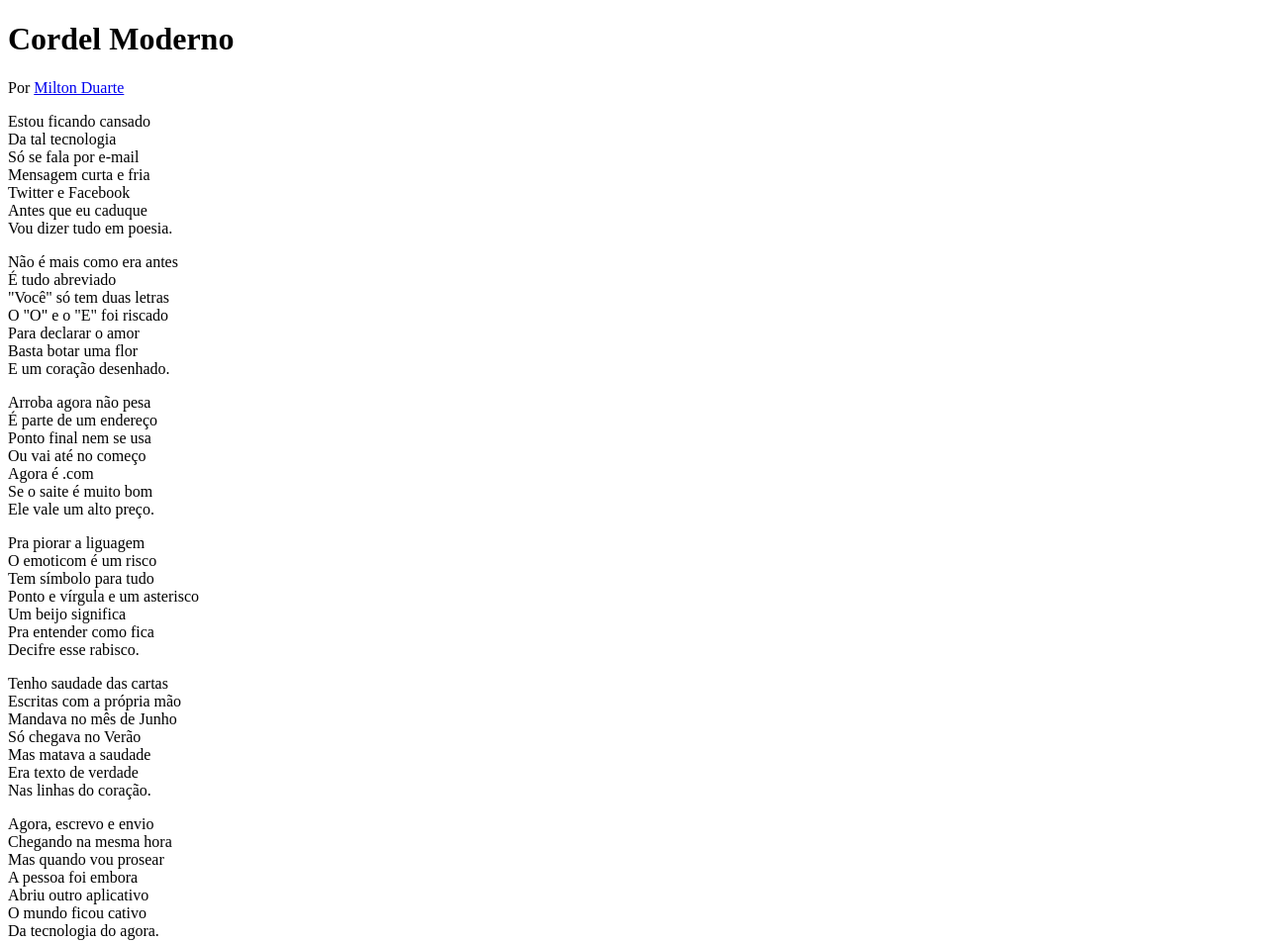
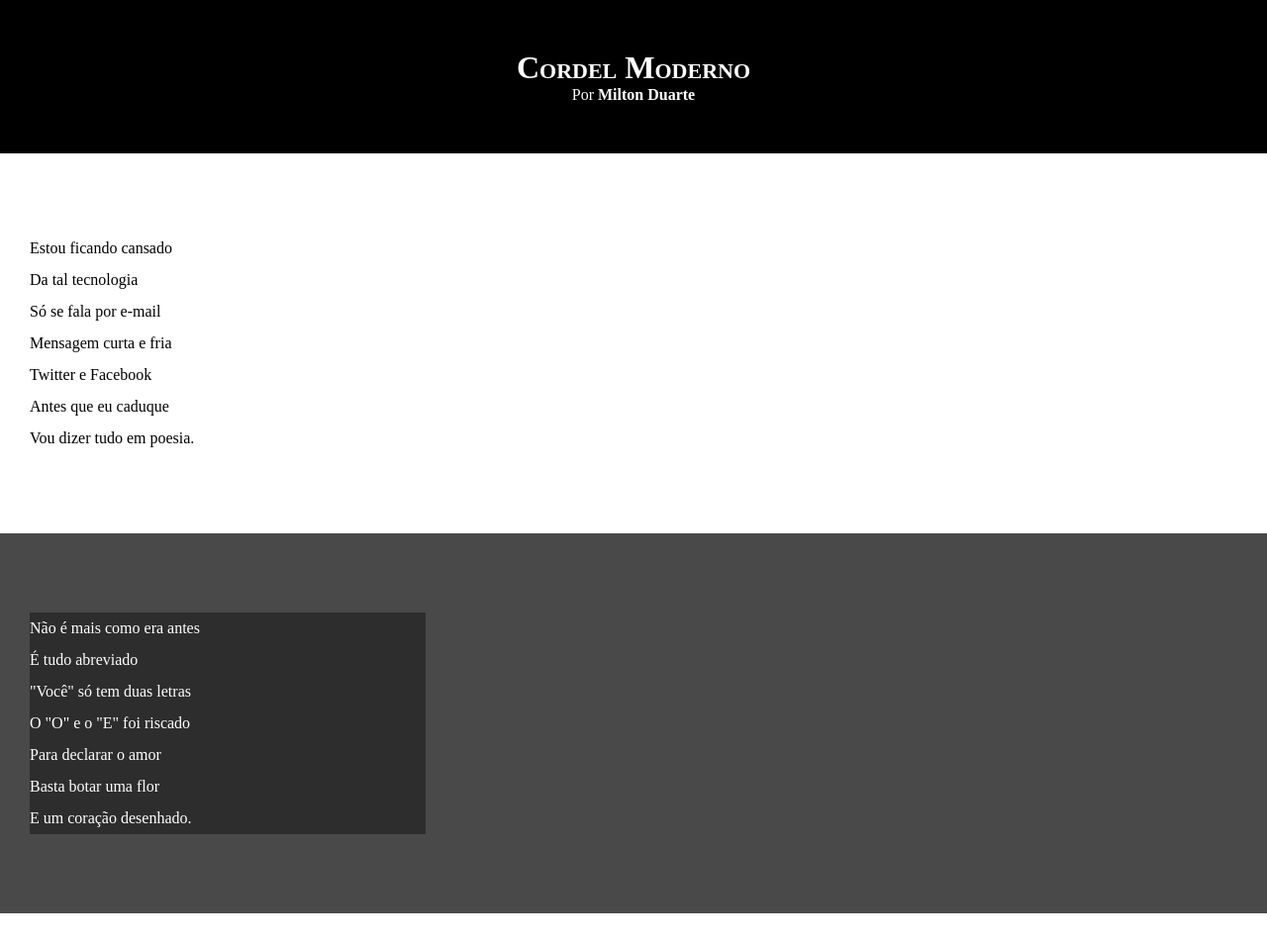
Before and after one commit to HierroDelfino/HTML-CSS, a plain HTML site: page desafios/modulo03/index.html in a window 1280 px wide. Shown: the top 953 px of the page at 99% size. Drawn offline with Linux system fonts and the light colour scheme; files that its build step writes are made by us from their sources.

Commit message:
atualzei os desafios

```diff
--- a/desafios/modulo03/estilo/style.css
+++ /dev/null
@@ -1 +0,0 @@
-@charset "UTF-8";
--- a/desafios/modulo03/index.html
+++ b/desafios/modulo03/index.html
@@ -13,7 +13,7 @@
         <p>Por <a href="https://www.recantodasletras.com.br/poesias/3186743" target="_blank">Milton Duarte</a></p>
     </header>
 
-    <section>
+    <section class="normal">
         <p>
             Estou ficando cansado <br>
             Da tal tecnologia <br>
@@ -25,7 +25,7 @@
         </p>
     </section>
 
-    <section>
+    <section class="imagem">
         <p>
             Não é mais como era antes <br>
             É tudo abreviado <br>
@@ -37,7 +37,7 @@
         </p>
     </section>
 
-    <section>
+    <section class="normal">
         <p>
             Arroba agora não pesa <br>
             É parte de um endereço <br>
@@ -58,7 +58,7 @@
         </p>
     </section>
 
-    <section>
+    <section class="imagem">
         <p>
             Tenho saudade das cartas <br>
             Escritas com a própria mão <br>
@@ -70,7 +70,7 @@
         </p>
     </section>
 
-    <section>
+    <section class="normal">
         <p>
             Agora, escrevo e envio <br>
             Chegando na mesma hora <br>
--- /dev/null
+++ b/desafios/modulo03/style.css
@@ -0,0 +1,65 @@
+@charset "UTF-8";
+
+*{
+    margin: 0px;
+    padding: 0px;
+}
+
+html, body {
+    background-color: darkgray;
+    min-height: 100vh;
+}
+
+header {
+    background-color: black;
+    color: white;
+    text-align: center;
+}
+
+header > h1 {
+    padding-top: 50px;
+    font-variant: small-caps;
+}
+
+header > p {
+    padding-bottom: 50px;
+}
+
+header a, footer a {
+    color: white;
+    text-decoration: none;
+    font-weight: bolder;
+}
+
+header a:hover, footer a:hover {
+    text-decoration: underline;
+}
+
+section {
+    padding-top: 10vh;
+    padding-bottom: 10vh;
+    line-height: 2em;
+    padding-left: 30px;
+}
+
+.normal {
+    background-color: white;
+    color: black;
+}
+
+.imagem {
+    background-color: rgb(73, 73, 73);
+    color: white;
+}
+
+.imagem > p {
+    background-color: rgba(0, 0, 0, 0.384);
+    width: 400px;
+}
+
+footer {
+    background-color: black;
+    color: white;
+    text-align: center;
+    padding: 10px;
+}
```
